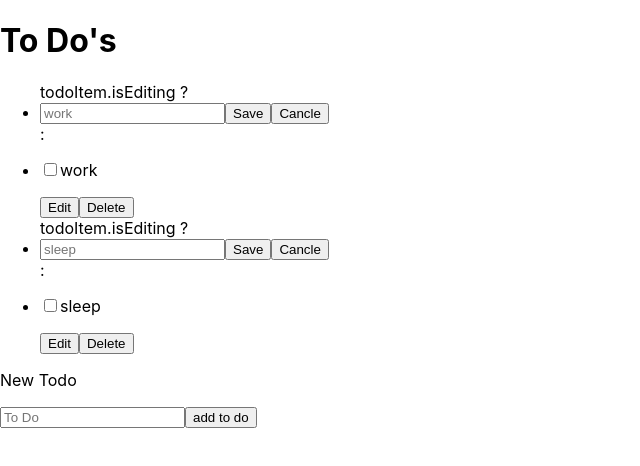
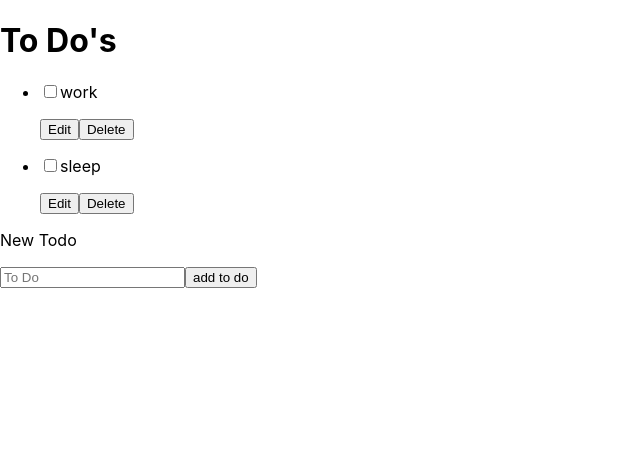
Before and after one commit to marks828/react-todo, a React (Create React App) app: page / in a window 1280 px wide. Shown: the top 466 px of the page, without its empty margins (0-640 px from the left). Built offline with nearby package versions, Linux system fonts and the light colour scheme.

Commit message:
add todoitem js file

```diff
--- a/src/todo/TodoItem.js
+++ b/src/todo/TodoItem.js
@@ -4,20 +4,22 @@ import { dummyData } from "../dummydata/dummyData"
 function TodoItem(props) {
 
     const [todos, setTodos] = useState(dummyData);
-    const [editingInput, setEditingInput] = useState()
+    const [nameValue, setNameValue] = useState()
 
 return(
     <>
 
-            todoItem.isEditing ?
+        {props.todoItem.isEditing ?
             <li>
                 <form onSubmit={props.handleSaveTodoSubmit}>
                     <input
+                        value = {nameValue}
                         placeholder={props.todoItem.todoDescription}
+                        onChange={(e) => setNameValue(e.target.value)}
                     ></input>
 
                     <button
-                            onChange={() => props.setUpdatedTodo([...todos, { todoDescription: props.input, isEditing: false }])}
+                        onClick={() => props.setUpdatedTodo([...props.todos, setTodos])}
                     >Save
                     </button>
                     <button
@@ -44,6 +46,7 @@ return(
                     onClick={() => props.deleteTodo(props.todoItem.id)}
                 >Delete</button>
             </li>
+        }
     </>
     )
 
--- a/src/todo/todo.js
+++ b/src/todo/todo.js
@@ -21,7 +21,6 @@ function Todo(props) {
             }
             return todo;
         });
-        console.log(updatedTodos)
         setTodos(updatedTodos)
     }
 
@@ -33,7 +32,6 @@ function Todo(props) {
             };
             return todo
         })
-        console.log(editedTodoList)
         return setTodos(editedTodoList)
     }
 
@@ -48,8 +46,6 @@ function Todo(props) {
     function handleSaveTodoSubmit(e) {
         e.preventDefault()
         handleUpdatedTodo(updatedTodo.id, updatedTodo)
-        console.log("saved clicked")
-        console.log(updatedTodo)
         updateEditStatus(!updatedTodo.isEditing)
     }
 
```
Lines whose indentation alone changed are shown as unchanged.
